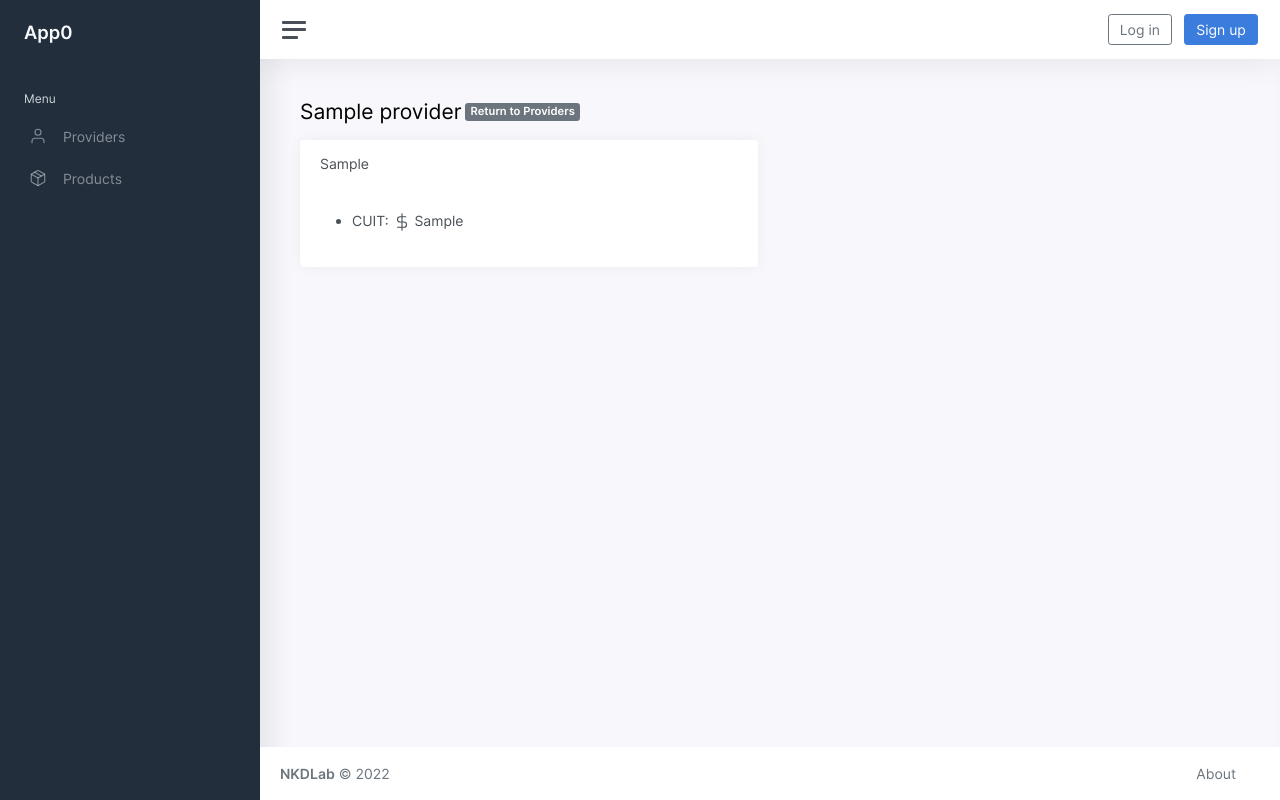
After one commit to fhernand23/poc-django-app, a Django app: page /products/providers/1/ in a window 1280 px wide. The commit adds this page. Run offline with Django 4.2, Linux system fonts and the light colour scheme; tables that the repository leaves empty hold one stand-in row (values such as "Sample post"); some libraries are stand-ins or nearby versions.

Commit message:
add url to model

```diff
--- a/products/models.py
+++ b/products/models.py
@@ -1,5 +1,6 @@
 from django.db import models
 from django.conf import settings
+from django.urls import reverse
 
 
 AppUser = settings.AUTH_USER_MODEL
@@ -85,7 +86,9 @@ class Provider(models.Model):
         ordering = ['name']
     def __str__(self):
         return f"{self.name}"
-
+    def get_absolute_url(self):
+        """Returns the url to access a particular book instance."""
+        return reverse('provider-detail', args=[str(self.id)])
 
 class Product(models.Model):
     name = models.CharField(max_length=120)
@@ -104,6 +107,9 @@ class Product(models.Model):
     def __str__(self):
         return f"{self.name}"
 
+    def get_absolute_url(self):
+        """Returns the url to access a particular book instance."""
+        return reverse('product-detail', args=[str(self.id)])
 
 class ProductUnit(models.Model):
     product = models.ForeignKey(Product, on_delete=models.CASCADE)
--- a/products/urls.py
+++ b/products/urls.py
@@ -1,8 +1,9 @@
 from django.urls import path
-from .views import ProviderListView, ProductListView, ProductDetailView
+from .views import ProviderListView, ProviderDetailView, ProductListView, ProductDetailView
 
 urlpatterns = [
     path("products/", ProductListView.as_view(), name="products"),
+    path("product/<int:pk>/", ProductDetailView.as_view(), name="product-detail"),
     path("providers/", ProviderListView.as_view(), name="providers"),
-    path("product/<int:pk>/", ProductDetailView.as_view(), name="product-detail"),
+    path("providers/<int:pk>/", ProviderDetailView.as_view(), name="provider-detail"),
 ]
--- a/products/views.py
+++ b/products/views.py
@@ -45,3 +45,8 @@ class ProviderListView(BaseView, ListView):
         # Create any data and add it to the context
         context['some_data'] = 'This is just some data'
         return context
+
+
+class ProviderDetailView(BaseView, DetailView):
+    model = Provider
+    template_name = "products/provider_detail.html"
--- a/templates/products/product_list.html
+++ b/templates/products/product_list.html
@@ -33,7 +33,7 @@
                 </div>
                 <div class="card-body">
                     <p class="card-text">{{ product.short_description }}</p>
-                    <a href="{% url 'product-detail' product.id %}" class="btn btn-primary">Details</a>
+                    <a href="{{ product.get_absolute_url }}" class="btn btn-primary">Details</a>
                 </div>
             </div>
         </div>
--- /dev/null
+++ b/templates/products/provider_detail.html
@@ -0,0 +1,37 @@
+{% extends 'layouts/base.html' %}
+{% load static %}
+
+{% block title %}Provider{% endblock title %}
+
+{% block content %}
+
+<div class="container-fluid p-0">
+
+    <div class="mb-3">
+        <h1 class="h3 d-inline align-middle">{{provider.name }}</h1>
+        <a class="badge bg-secondary text-white ms-2" href="{% url 'providers' %}">
+            Return to Providers
+        </a>
+    </div>
+
+    <div class="row">
+        <div class="col-6">
+            <div class="card">
+                {% if provider.image %}
+                <img class="card-img-top" src="{{ provider.image.url }}" alt="Provider image">
+                {% endif %}
+                <div class="card-header">
+                    <h5 class="card-title mb-0">{% firstof provider.contact "Not contact information" %}</h5>
+                </div>
+                <div class="card-body">
+                    <ul>
+                        <li>
+                            CUIT: <i class="align-middle" data-feather="dollar-sign"></i> {{ provider.cuit }}
+                        </li>
+                    </ul>
+                </div>
+            </div>
+        </div>
+    </div>
+</div>
+{% endblock %}
--- a/templates/products/provider_list.html
+++ b/templates/products/provider_list.html
@@ -26,7 +26,7 @@
                             Contact: <i class="align-middle" data-feather="phone"></i> {{ provider.contact }}
                         </li>
                     </ul>
-                    <a href="#" class="btn btn-primary">Details</a>
+                    <a href="{{ provider.get_absolute_url }}" class="btn btn-primary">Details</a>
                 </div>
             </div>
         </div>
```
